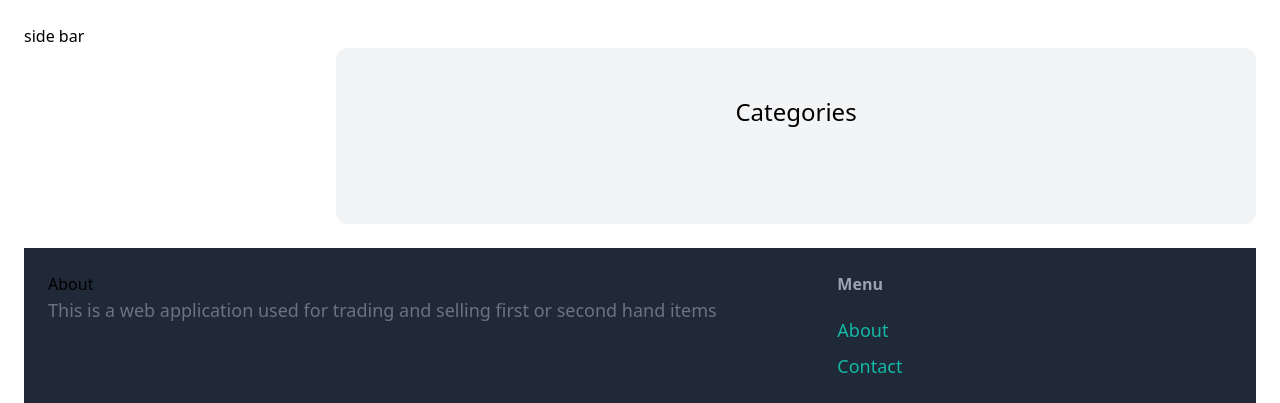
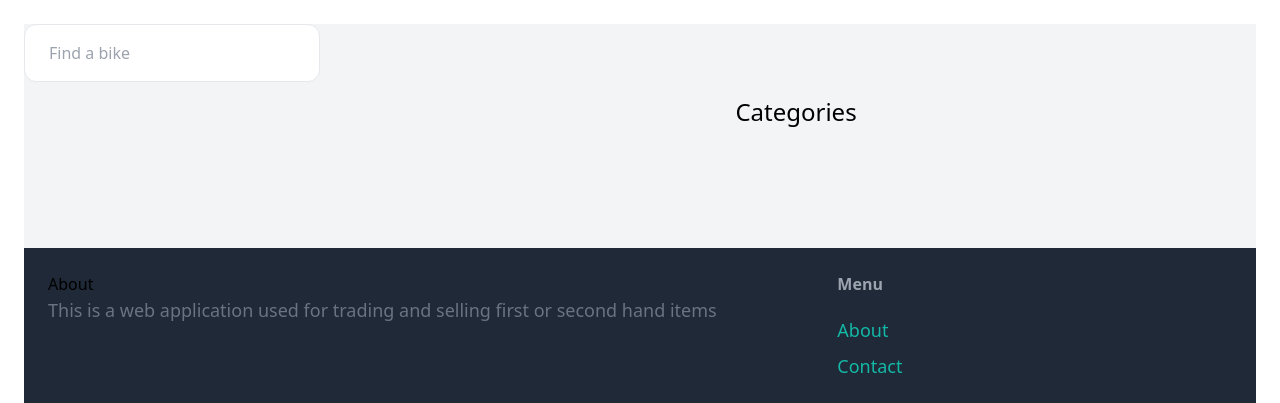
Before and after one commit to Achlys312/Flea_Mart, a Django app: template item/templates/item/item.html in a window 1280 px wide. Shown: the part 77-480 px from the top of the page. Run offline with Django 4.2, Linux system fonts and the light colour scheme; the template is opened without the code that fills it, so the values that code supplies are empty; some libraries are stand-ins or nearby versions.

Commit message:
starting the side bar section

```diff
--- a/item/templates/item/item.html
+++ b/item/templates/item/item.html
@@ -3,9 +3,12 @@
 {% block title %}Items{% endblock %}
 
 {% block content %}
-    <div class="pb-6 grid grid-cols-4 gap-4">
+    <div class="pb-6 grid grid-cols-4 gap-4 bg-gray-100">
         <div class="col-span-1">
-            side bar
+            <form method="get" action="{% url 'item:items' %}">
+                <input name="query" class="w-full py-4 px-6 border rounded-xl" type="text" value="{{ query }}" placeholder="Find a bike">
+
+            </form>
         </div>
 
         <div class="col-span-3">
```
